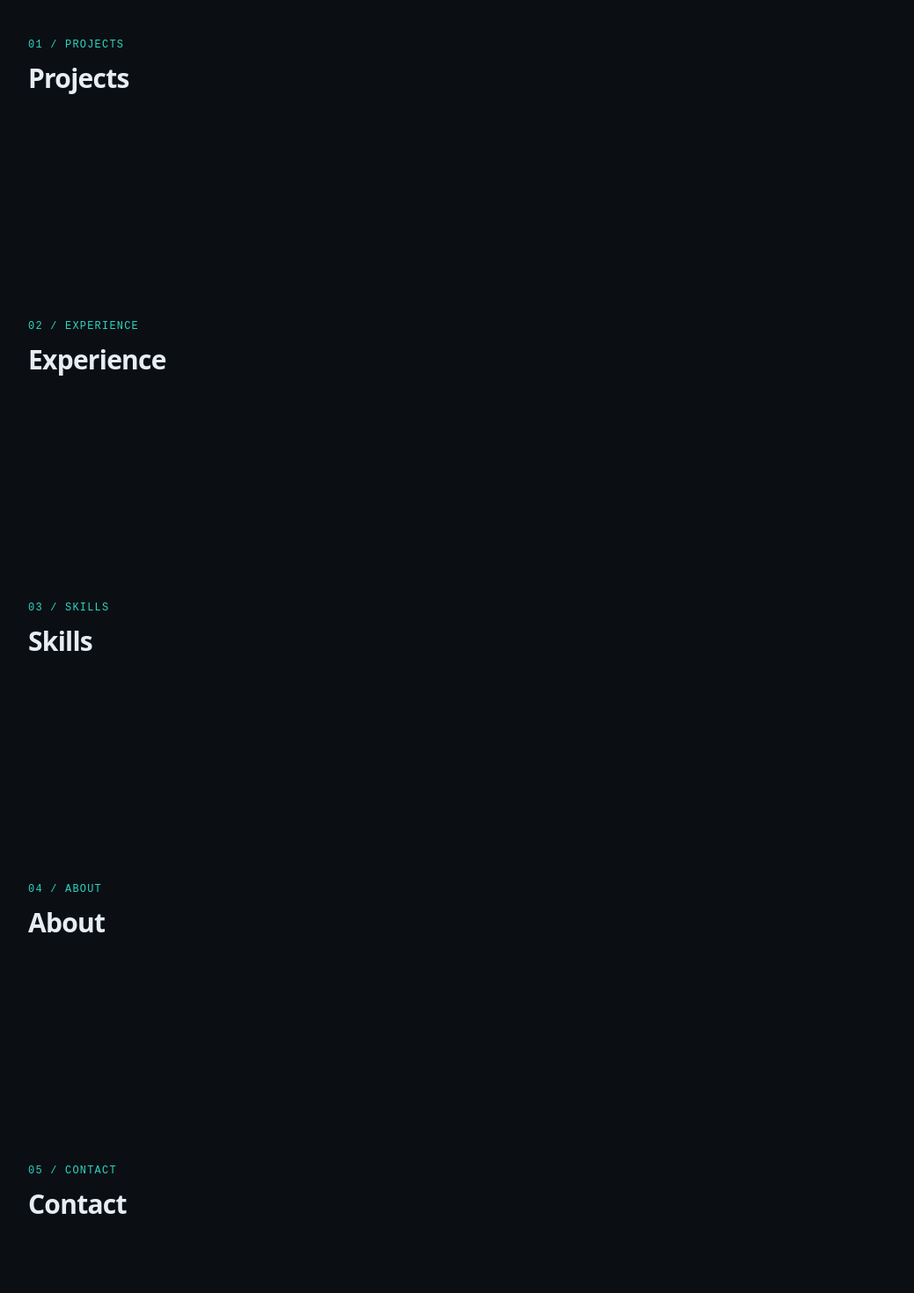
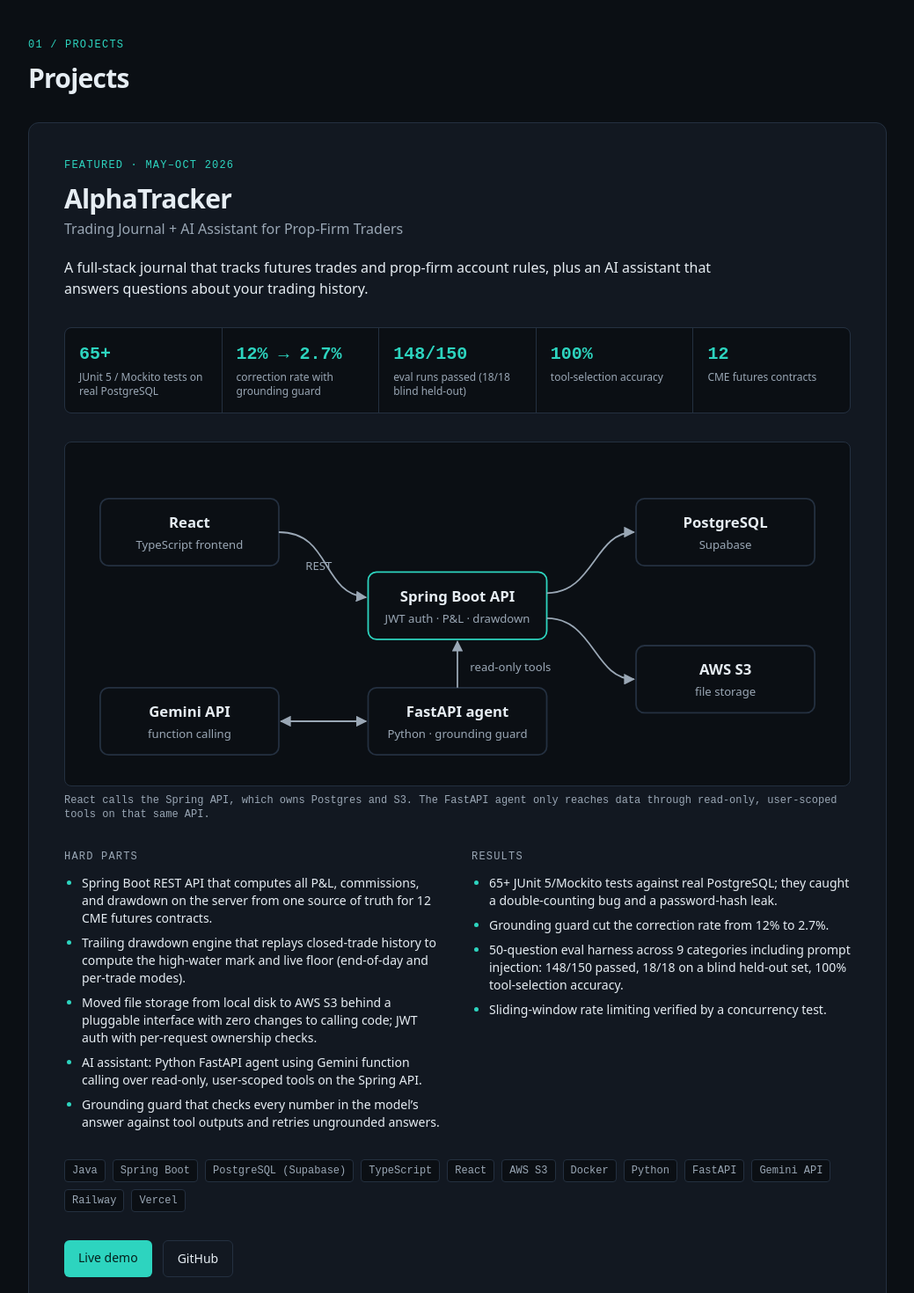
Before and after one commit to jlucas10/josiah-lucas, a React (Vite) app: page / in a window 1280 px wide. Shown: the part 560-2030 px from the top of the page at 88% size, without its empty margins (120-1159 px from the left). Built offline with nearby package versions, Linux system fonts and the light colour scheme.

Commit message:
feat: add featured AlphaTracker card with key numbers and architecture diagram

```diff
--- a/src/App.tsx
+++ b/src/App.tsx
@@ -1,7 +1,11 @@
+import FeaturedProject from './components/FeaturedProject'
 import Footer from './components/Footer'
 import Header from './components/Header'
 import Hero from './components/Hero'
 import Section from './components/Section'
+import { projects } from './data'
+
+const featured = projects.find((p) => p.featured)
 
 export default function App() {
   return (
@@ -16,7 +20,10 @@ export default function App() {
       <main id="main" className="mx-auto max-w-5xl px-4 sm:px-6">
         <div id="top" />
         <Hero />
-        <Section id="projects" label="01 / Projects" title="Projects" />
+        <Section id="projects" label="01 / Projects" title="Projects">
+          {featured && <FeaturedProject project={featured} />}
+          {/* Other projects arrive in Milestone 4 */}
+        </Section>
         <Section id="experience" label="02 / Experience" title="Experience" />
         <Section id="skills" label="03 / Skills" title="Skills" />
         <Section id="about" label="04 / About" title="About" />
--- /dev/null
+++ b/src/components/ArchitectureDiagram.tsx
@@ -0,0 +1,74 @@
+// Inline SVG using theme variables so it works in dark and light.
+const box = { fill: 'var(--bg)', stroke: 'var(--border)', strokeWidth: 1.5, rx: 8 }
+const label = { fill: 'var(--fg)', fontSize: 14, fontWeight: 600, textAnchor: 'middle' as const }
+const sub = { fill: 'var(--muted)', fontSize: 11, textAnchor: 'middle' as const }
+const line = { stroke: 'var(--muted)', strokeWidth: 1.5, fill: 'none', markerEnd: 'url(#arrow)' }
+
+export default function ArchitectureDiagram() {
+  return (
+    <figure className="m-0">
+      <div
+        className="overflow-x-auto rounded-lg border border-border bg-bg p-4"
+        tabIndex={0}
+        role="region"
+        aria-label="Architecture diagram (scrollable)"
+      >
+        <svg
+          viewBox="0 0 720 300"
+          className="min-w-[600px]"
+          role="img"
+          aria-labelledby="arch-title arch-desc"
+        >
+          <title id="arch-title">AlphaTracker architecture</title>
+          <desc id="arch-desc">
+            A React frontend calls a Spring Boot API. The Spring API reads and writes PostgreSQL
+            and AWS S3. A Python FastAPI agent calls the Spring API through read-only tools and
+            uses the Gemini API for function calling.
+          </desc>
+          <defs>
+            <marker id="arrow" viewBox="0 0 10 10" refX="9" refY="5" markerWidth="7" markerHeight="7" orient="auto-start-reverse">
+              <path d="M0 0L10 5L0 10z" fill="var(--muted)" />
+            </marker>
+          </defs>
+
+          <rect x="20" y="40" width="170" height="64" {...box} />
+          <text x="105" y="68" {...label}>React</text>
+          <text x="105" y="88" {...sub}>TypeScript frontend</text>
+
+          <rect x="275" y="110" width="170" height="64" {...box} stroke="var(--accent)" />
+          <text x="360" y="138" {...label}>Spring Boot API</text>
+          <text x="360" y="158" {...sub}>JWT auth · P&amp;L · drawdown</text>
+
+          <rect x="530" y="40" width="170" height="64" {...box} />
+          <text x="615" y="68" {...label}>PostgreSQL</text>
+          <text x="615" y="88" {...sub}>Supabase</text>
+
+          <rect x="530" y="180" width="170" height="64" {...box} />
+          <text x="615" y="208" {...label}>AWS S3</text>
+          <text x="615" y="228" {...sub}>file storage</text>
+
+          <rect x="275" y="220" width="170" height="64" {...box} />
+          <text x="360" y="248" {...label}>FastAPI agent</text>
+          <text x="360" y="268" {...sub}>Python · grounding guard</text>
+
+          <rect x="20" y="220" width="170" height="64" {...box} />
+          <text x="105" y="248" {...label}>Gemini API</text>
+          <text x="105" y="268" {...sub}>function calling</text>
+
+          <path d="M190 72 C 240 72, 230 130, 273 134" {...line} />
+          <path d="M445 130 C 490 130, 490 72, 528 72" {...line} />
+          <path d="M445 154 C 490 154, 490 212, 528 212" {...line} />
+          <path d="M360 220 L360 176" {...line} />
+          <path d="M273 252 L192 252" {...line} markerStart="url(#arrow)" />
+
+          <text x="228" y="108" {...sub}>REST</text>
+          <text x="372" y="204" {...sub} textAnchor="start">read-only tools</text>
+        </svg>
+      </div>
+      <figcaption className="mt-2 font-mono text-xs text-muted">
+        React calls the Spring API, which owns Postgres and S3. The FastAPI agent only reaches data
+        through read-only, user-scoped tools on that same API.
+      </figcaption>
+    </figure>
+  )
+}
--- /dev/null
+++ b/src/components/FeaturedProject.tsx
@@ -0,0 +1,85 @@
+import type { Project } from '../data'
+import ArchitectureDiagram from './ArchitectureDiagram'
+import Tag from './Tag'
+
+export default function FeaturedProject({ project }: { project: Project }) {
+  return (
+    <article
+      aria-labelledby={`${project.id}-title`}
+      className="rounded-xl border border-border bg-surface p-6 sm:p-10"
+    >
+      <p className="font-mono text-xs uppercase tracking-widest text-accent">
+        Featured · {project.dates}
+      </p>
+      <h3 id={`${project.id}-title`} className="mt-3 text-2xl font-semibold tracking-tight sm:text-3xl">
+        {project.title}
+      </h3>
+      <p className="mt-1 text-muted">{project.subtitle}</p>
+      <p className="mt-5 max-w-3xl">{project.summary}</p>
+
+      {project.keyNumbers && (
+        <dl className="mt-8 grid grid-cols-2 gap-px overflow-hidden rounded-lg border border-border bg-border sm:grid-cols-3 lg:grid-cols-5">
+          {project.keyNumbers.map((n) => (
+            <div key={n.label} className="bg-bg p-4">
+              <dt className="sr-only">{n.label}</dt>
+              <dd className="font-mono text-xl font-semibold text-accent">{n.value}</dd>
+              <p className="mt-1 text-xs text-muted" aria-hidden="true">
+                {n.label}
+              </p>
+            </div>
+          ))}
+        </dl>
+      )}
+
+      <div className="mt-8">
+        <ArchitectureDiagram />
+      </div>
+
+      <div className="mt-8 grid gap-8 md:grid-cols-2">
+        <div>
+          <h4 className="font-mono text-xs uppercase tracking-widest text-muted">Hard parts</h4>
+          <ul className="mt-3 list-disc space-y-2 pl-5 text-sm marker:text-accent">
+            {project.hardParts.map((p) => (
+              <li key={p}>{p}</li>
+            ))}
+          </ul>
+        </div>
+        {project.results && (
+          <div>
+            <h4 className="font-mono text-xs uppercase tracking-widest text-muted">Results</h4>
+            <ul className="mt-3 list-disc space-y-2 pl-5 text-sm marker:text-accent">
+              {project.results.map((r) => (
+                <li key={r}>{r}</li>
+              ))}
+            </ul>
+          </div>
+        )}
+      </div>
+
+      <ul aria-label="Tech stack" className="mt-8 flex flex-wrap gap-2">
+        {project.stack.map((s) => (
+          <Tag key={s}>{s}</Tag>
+        ))}
+      </ul>
+
+      <div className="mt-8 flex flex-wrap gap-3">
+        {project.links.map((l) => (
+          <a
+            key={l.href}
+            href={l.href}
+            target="_blank"
+            rel="noopener noreferrer"
+            className={
+              l.kind === 'demo'
+                ? 'rounded-md bg-accent px-4 py-2.5 text-sm font-medium text-accent-fg hover:opacity-90'
+                : 'rounded-md border border-border px-4 py-2.5 text-sm font-medium hover:border-accent hover:text-accent'
+            }
+          >
+            {l.label}
+            <span className="sr-only"> (opens in a new tab)</span>
+          </a>
+        ))}
+      </div>
+    </article>
+  )
+}
--- /dev/null
+++ b/src/components/Tag.tsx
@@ -0,0 +1,7 @@
+export default function Tag({ children }: { children: string }) {
+  return (
+    <li className="rounded border border-border bg-bg px-2 py-1 font-mono text-xs text-muted">
+      {children}
+    </li>
+  )
+}
```
